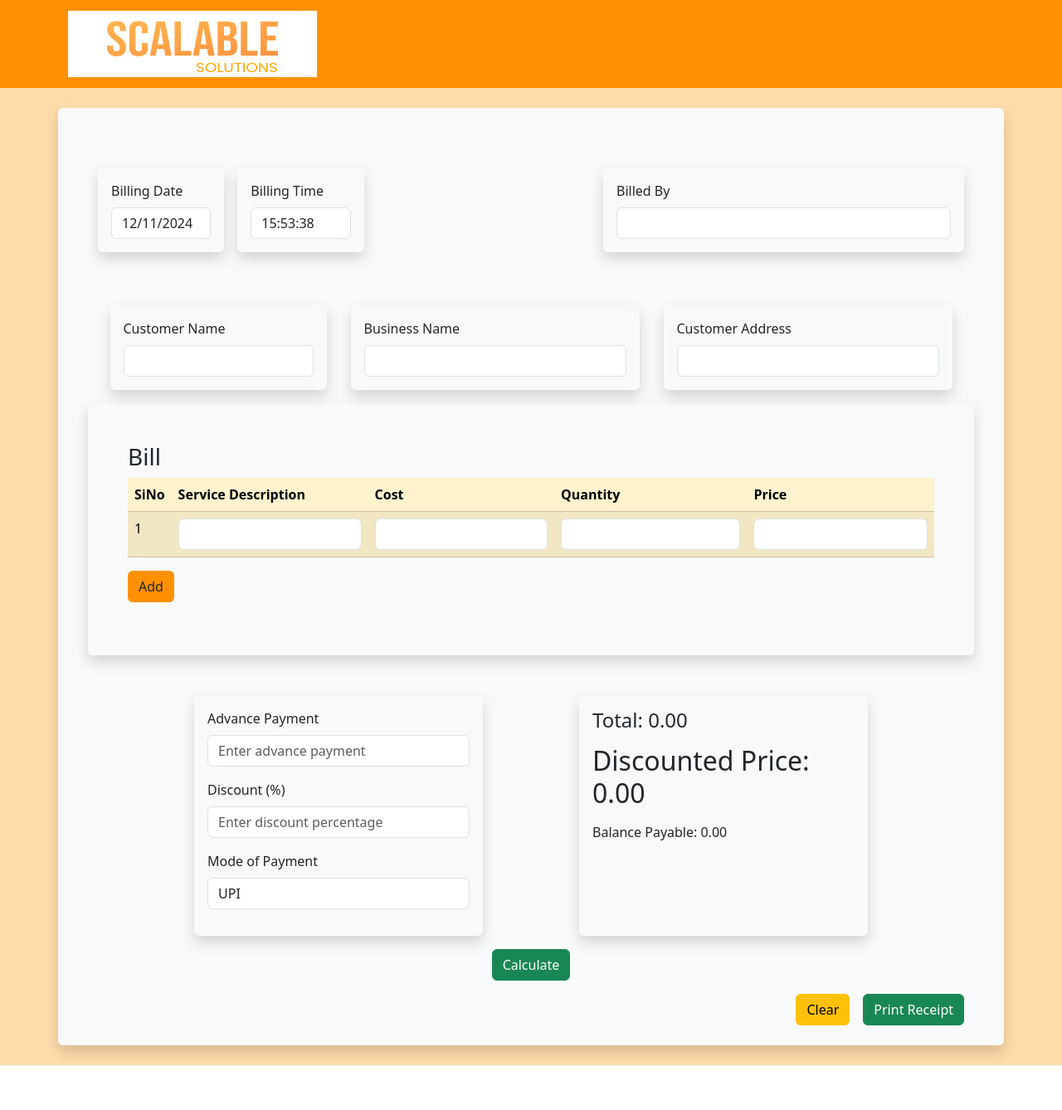
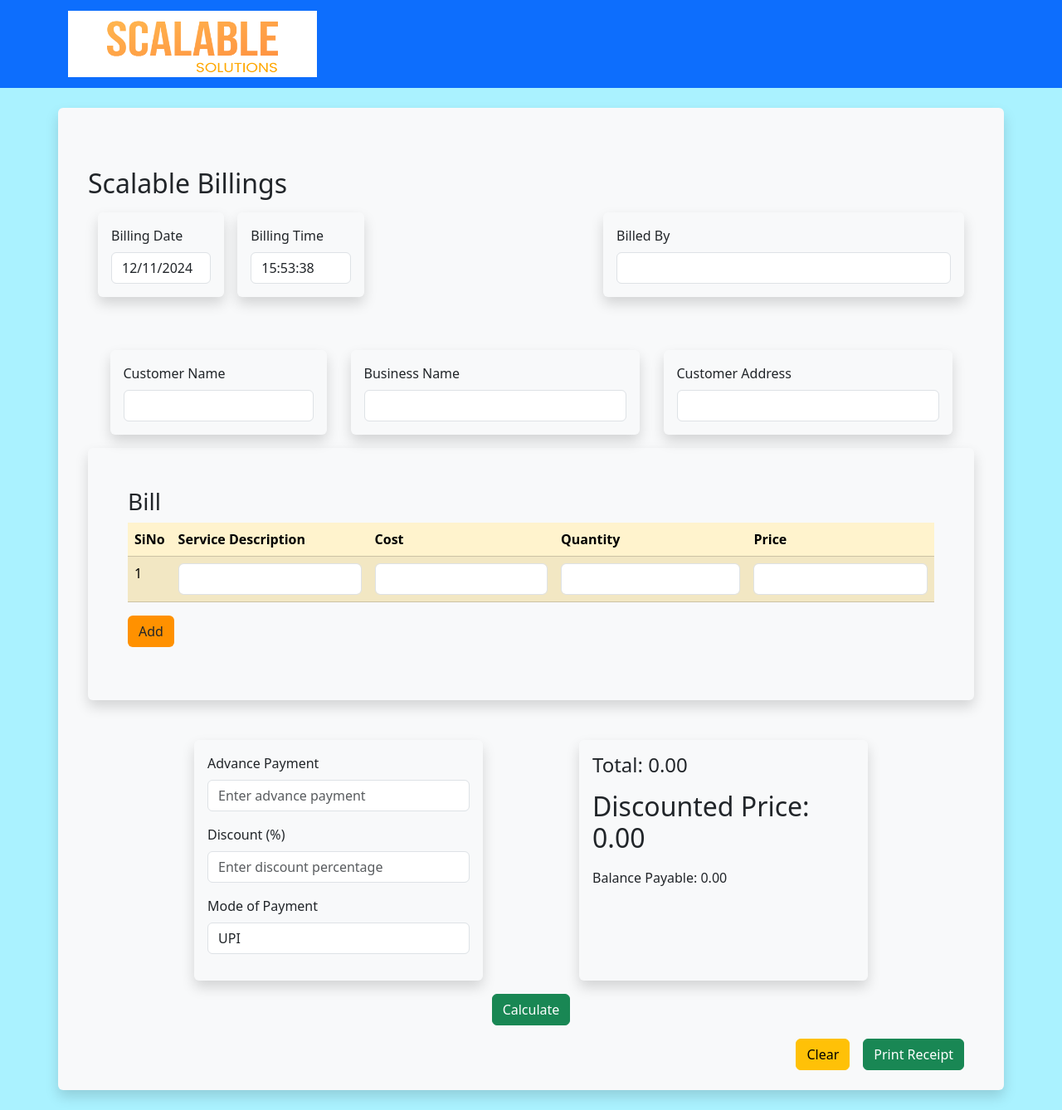
Before and after one commit to 4TechSadiq/Scalable-Billing, a Flask app: page / in a window 1280 px wide. Shown: the whole page at 83% size. Before the commit the page ends 1284 px from the top, so only its background shows below. Run offline with Flask 3, Linux system fonts and the light colour scheme; parts of the project's set-up code (start-up, migrations or seed data) failed here and were passed over.

Commit message:
Update index.html to change background color, enhance navbar styling, and add title for billing section

```diff
--- a/templates/index.html
+++ b/templates/index.html
@@ -11,12 +11,12 @@
             background-color: rgb(255, 145, 0);
         }
         .bg-color{
-            background-color: rgb(255, 218, 170);
+            background-color: rgb(170, 242, 255);
         }
     </style>
 </head>
 <body class="bg-color" onload="populateDateTime()">
-    <nav class="navbar nav-bg">
+    <nav class="navbar bg-primary">
         <div class="container">
           <a class="navbar-brand" href="#">
             <img src="Scalable - Copy.png" alt="Bootstrap" width="300" height="80">
@@ -25,6 +25,7 @@
     </nav>
     <div class="container p-4 rounded bg-light mt-4 mb-4 shadow">
         <div class="container mt-5">
+            <h2 class="mb-3">Scalable Billings</h2>
             <form method='post' action="{{ url_for('index') }}" id="billingForm">
                 <!-- Billing Information Section -->
                 <div class="container d-flex mb-5 justify-content-around flex-wrap">
@@ -129,6 +130,7 @@
                 <div class="container d-flex justify-content-end gap-3">
                     <button type="button" class="btn btn-warning" onclick="clearForm()">Clear</button>
                     <button type="button" class="btn btn-success" onclick="submitForm()">Print Receipt</button>
+
                 </div>
             </form>
         </div>
```
